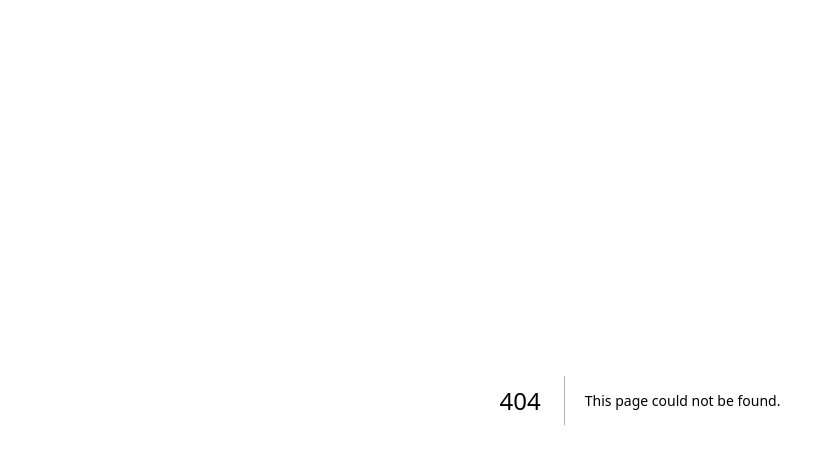
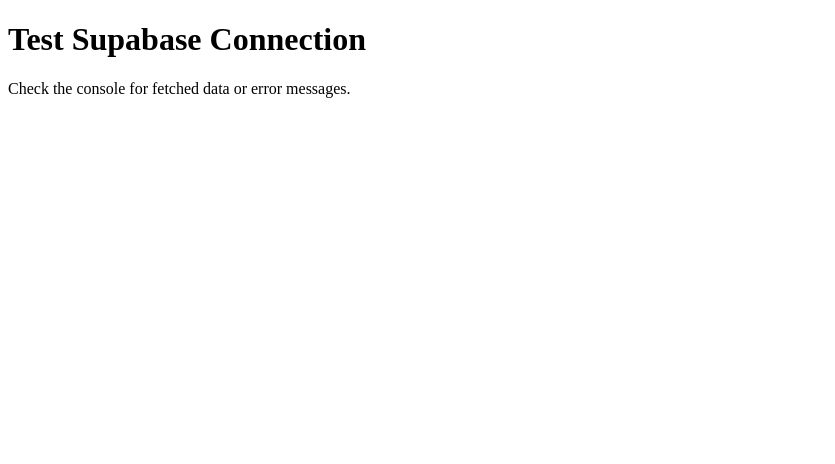
Before and after one commit to reen967/alevelmatcher, a Next.js app: page /test in a window 1280 px wide. Before the commit this address had no page. Shown: the top 464 px of the page, without its empty margins (0-835 px from the left). Built offline with nearby package versions, Linux system fonts and the light colour scheme; no server answers; the database is empty.

Commit message:
Create test.js

```diff
--- /dev/null
+++ b/pages/test.js
@@ -0,0 +1,27 @@
+import { useEffect } from 'react'
+import supabase from '../lib/supabase'
+
+export default function Test() {
+  useEffect(() => {
+    const fetchData = async () => {
+      const { data, error } = await supabase
+        .from('alevels')
+        .select('*')
+
+      if (error) {
+        console.error('Error fetching data:', error.message)
+      } else {
+        console.log('Fetched data:', data)
+      }
+    }
+
+    fetchData()
+  }, [])
+
+  return (
+    <div>
+      <h1>Test Supabase Connection</h1>
+      <p>Check the console for fetched data or error messages.</p>
+    </div>
+  )
+}
```
